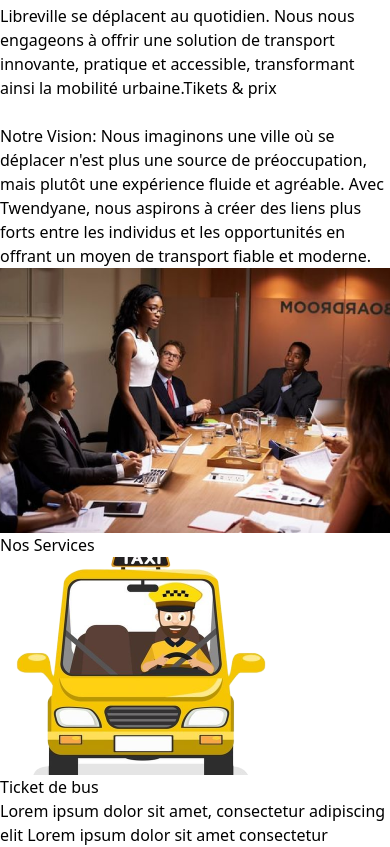
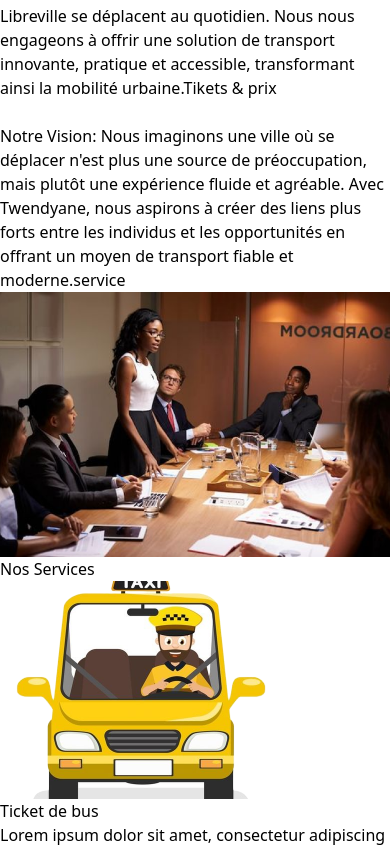
Before and after one commit to abraham241/twendy, a React (Vite) app: page / in a window 390 px wide. Shown: the part 1020-1867 px from the top of the page. Built offline with nearby package versions, Linux system fonts and the light colour scheme.

Commit message:
responsive_sevice_v2

```diff
--- a/src/Screen/Landing.jsx
+++ b/src/Screen/Landing.jsx
@@ -76,7 +76,7 @@ export default function Landing() {
               mais plutôt une expérience fluide et agréable. Avec Twendyane,
               nous aspirons à créer des liens plus forts entre les individus et
               les opportunités en offrant un moyen de transport fiable et
-              moderne.
+              moderne.<Link to="/Service">service</Link>
             </p>
           </div>
         </div>
```
